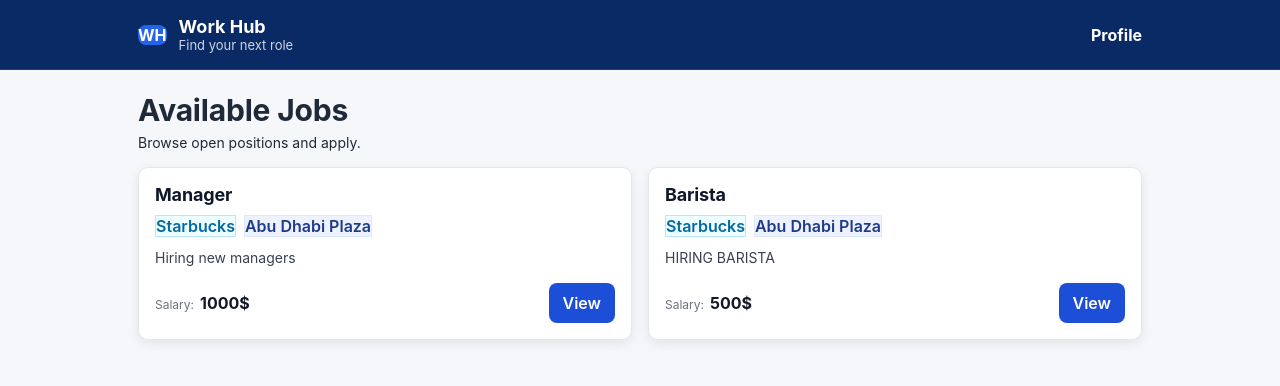
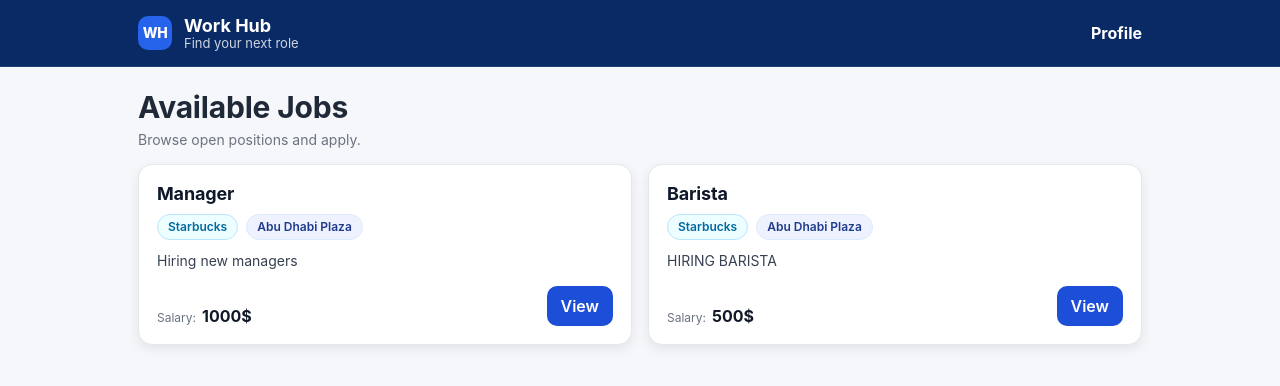
Before and after one commit to Job-Board67/Jobs, a Django app: page / in a window 1280 px wide. Shown: the top 386 px of the page. Run offline with Django 5.2, Linux system fonts and the light colour scheme; a user stored in the database is signed in; data comes from the database, SQL or seed files in the repository.

Commit message:
major fix

```diff
--- a/jobboard/job/static/style.css
+++ b/jobboard/job/static/style.css
@@ -14,7 +14,7 @@
   --shadow: 0 4px 12px rgba(0, 0, 0, 0.08);
 }
 
-*{ box-sizing:border-box; }
+* { box-sizing: border-box; }
 
 body {
   margin: 0;
@@ -29,35 +29,83 @@ body {
   color: #fff;
   border-bottom: 1px solid rgba(255,255,255,0.1);
 }
+
 .topbar__inner{
   max-width: 1040px;
   margin: 0 auto;
   padding: 16px 18px;
 
-    /* ✅ layout for logo left + profile right */
   display: flex;
   justify-content: space-between;
   align-items: center;
   gap: 14px;
 }
+
 .brand{
   display:flex;
   align-items:center;
   gap:12px;
 }
+
 .brand__logo {
+  /* ✅ ровный “WH” */
+  width: 34px;
+  height: 34px;
+  display: inline-flex;
+  align-items: center;
+  justify-content: center;
+
   background: #2563eb;
-    border-radius: 8px;
-    font-weight: 700;
+  border-radius: 10px;
+
+  font-weight: 800;
+  font-size: 14px;
+  letter-spacing: -0.4px;
+  line-height: 1;
+
+  box-sizing: border-box;
 }
+
+.brand__text{
+  display:flex;
+  flex-direction:column;
+  justify-content:center;
+  line-height: 1.1;
+}
+
 .brand__title {
   font-size: 18px;
   font-weight: 700;
 }
+
 .brand__subtitle {
   font-size: 13px;
   opacity: 0.8;
 }
+
+/* ✅ Profile link */
+.topbar__actions{
+  display: flex;
+  align-items: center;
+}
+
+.profile-link{
+  color: white;
+  font-weight: 600;
+  text-decoration: none;
+  padding: 8px 14px;
+  border-radius: 12px;
+  background: rgba(255, 255, 255, 0.14);
+  border: 1px solid rgba(255,255,255,0.18);
+  transition: background 0.2s ease, transform 0.2s ease;
+}
+
+.profile-link:hover{
+  background: rgba(255, 255, 255, 0.22);
+  transform: translateY(-1px);
+}
+
+/* -------- Profile (если используешь отдельную карточку) -------- */
 .profile-card {
   max-width: 500px;
   margin: 60px auto;
@@ -69,35 +117,6 @@ body {
 
 .profile-card h2 {
   margin-bottom: 20px;
-}
-.topbar__inner{
-    max-width: 1040px;
-    margin: 0 auto;
-    padding: 16px 18px;
-    display:flex;
-    align-items:center;
-    gap:12px;
-}
-
-
-/* ✅ Profile link */
-.topbar__actions{
-    display: flex;
-    align-items: center;
-}
-.profile-link{
-    color: white;
-    font-weight: 600;
-    text-decoration: none;
-    padding: 8px 14px;
-    border-radius: 12px;
-    background: rgba(255, 255, 255, 0.14);
-    border: 1px solid rgba(255,255,255,0.18);
-    transition: background 0.2s ease, transform 0.2s ease;
-}
-.profile-link:hover{
-    background: rgba(255, 255, 255, 0.22);
-    transform: translateY(-1px);
 }
 
 /* -------- Container -------- */
@@ -111,14 +130,16 @@ body {
 .page-header{
   margin: 6px 0 14px 0;
 }
+
 .page-header h2{
   margin:0;
   font-size: 26px;
   letter-spacing: -0.2px;
 }
+
 .muted{
   margin: 6px 0 0 0;
-    color: var(--muted);
+  color: var(--text-muted);
   font-size: 14px;
 }
 
@@ -134,23 +155,33 @@ body {
 .job-card {
   background: var(--bg-card);
   border: 1px solid var(--border);
-    border-radius: 10px;
-    padding: 16px;
+  border-radius: 14px;
+  padding: 18px;
   box-shadow: var(--shadow);
-    transition: box-shadow 0.2s ease;
+  transition: box-shadow 0.2s ease, transform 0.2s ease;
+  overflow: hidden;
 }
+
 .job-card:hover {
   box-shadow: 0 6px 18px rgba(0, 0, 0, 0.12);
+  transform: translateY(-1px);
 }
+
 .job-title{
   margin: 0 0 10px 0;
   font-size: 18px;
   letter-spacing: -0.15px;
+
+  overflow: hidden;
+  text-overflow: ellipsis;
+  white-space: nowrap;
 }
+
 .job-title a{
   color: #0f172a;
   text-decoration:none;
 }
+
 .job-title a:hover{ text-decoration: underline; }
 
 .job-meta{
@@ -160,12 +191,23 @@ body {
   margin-bottom: 10px;
 }
 
+/* ✅ “пиллы”/бейджи */
 .pill {
+  display:inline-flex;
+  align-items:center;
+  padding: 6px 10px;
+  border-radius: 999px;
+  font-size: 12px;
+  line-height: 1;
+  white-space: nowrap;
+  max-width: 100%;
+
   background: #eef2ff;
   color: #1e3a8a;
   border: 1px solid #dbeafe;
   font-weight: 600;
 }
+
 .pill--green {
   background: #ecfeff;
   color: #0369a1;
@@ -177,12 +219,19 @@ body {
   color: #374151;
   line-height: 1.55;
   font-size: 14px;
+
+  display: -webkit-box;
+  -webkit-box-orient: vertical;
+  -webkit-line-clamp: 3;
+  overflow: hidden;
+
+  word-break: break-word;
 }
 
 .job-card__bottom{
   margin-top: 14px;
   display:flex;
-    align-items:center;
+  align-items:flex-end;
   justify-content: space-between;
   gap: 12px;
 }
@@ -193,10 +242,12 @@ body {
   gap:6px;
   align-items:baseline;
 }
+
 .salary .label {
   color: var(--text-muted);
   font-size: 12px;
 }
+
 .salary .value {
   font-weight: 700;
   color: #111827;
@@ -206,12 +257,17 @@ body {
 .btn {
   background: var(--brand);
   color: #fff;
-    border-radius: 8px;
+  border-radius: 10px;
   padding: 10px 14px;
   font-weight: 600;
   text-decoration: none;
   border: none;
+  display: inline-flex;
+  align-items: center;
+  justify-content: center;
+  cursor: pointer;
 }
+
 .btn:hover {
   background: var(--brand-dark);
 }
@@ -230,7 +286,15 @@ body {
   font-weight: 700;
   border: 1px solid rgba(15,23,42,0.10);
 }
+
 .btn-ghost:hover{ background: rgba(15,23,42,0.09); }
+
+/* ✅ если используешь disabled-кнопку в detail */
+.btn-disabled{
+  opacity: .55;
+  cursor: not-allowed;
+  pointer-events: none;
+}
 
 /* -------- Empty state -------- */
 .empty{
@@ -246,6 +310,7 @@ body {
   .job-grid{ grid-template-columns: 1fr 1fr; gap: 16px; }
   .page-header h2{ font-size: 30px; }
 }
+
 @media (min-width: 1020px){
   .job-grid{ grid-template-columns: 1fr 1fr; }
 }
@@ -278,6 +343,10 @@ body {
   border-radius: 999px;
   font-size: 12px;
   font-weight: 600;
+  line-height: 1;
+  white-space: nowrap;
+  max-width: 100%;
+
   background: rgba(255,255,255,0.75);
   border: 1px solid rgba(15, 23, 42, 0.08);
 }
@@ -351,6 +420,7 @@ body {
   font-weight: 500;
   line-height: 1.55;
   color: rgba(15, 23, 42, 0.80);
+  word-break: break-word;
 }
 
 .actions {
@@ -363,19 +433,49 @@ body {
 
 /* Mobile */
 @media (max-width: 640px) {
-  .detail-grid {
-    grid-template-columns: 1fr;
-  }
+  .detail-grid { grid-template-columns: 1fr; }
+
   .salary-pill {
     width: 100%;
     justify-content: space-between;
   }
-  .actions {
-    justify-content: stretch;
-  }
+
+  .actions { justify-content: stretch; }
+
   .actions .btn,
   .actions .btn-ghost {
     width: 100%;
     text-align: center;
   }
 }
+
+/* ===================================================================== */
+/* ===== EXTRA FIX: nothing touches borders / long text never breaks UI == */
+/* ===================================================================== */
+
+/* Пиллы (company/location) — не вылезают за карточку */
+.pill{
+  max-width: 100%;
+  overflow: hidden;
+  text-overflow: ellipsis;
+  white-space: nowrap;
+}
+
+/* Описание/зарплата — перенос длинных слов (если вдруг попадаются) */
+.job-desc,
+.salary .value,
+.detail-desc,
+.detail-value{
+  overflow-wrap: anywhere;
+  word-break: break-word;
+}
+
+/* Низ карточки: кнопка не сжимается */
+.job-card__bottom .btn{
+  flex: 0 0 auto;
+}
+
+/* На всякий: чтобы flex элементы не раздували контейнер */
+.salary{
+  min-width: 0;
+}
```
Also changed, not shown: jobboard/job/templates/registration/register.html (+33 -3 lines). Lines whose indentation alone changed are shown as unchanged.
